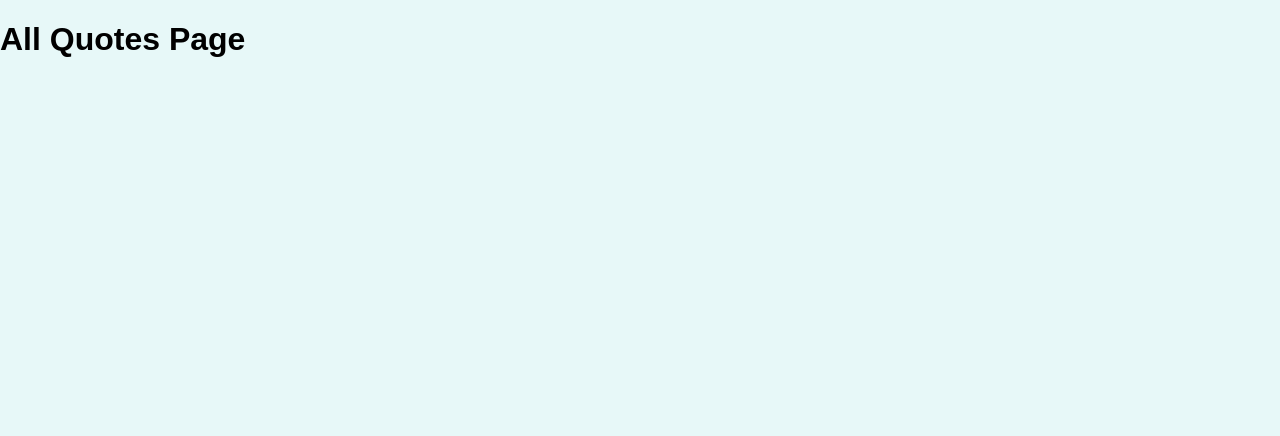
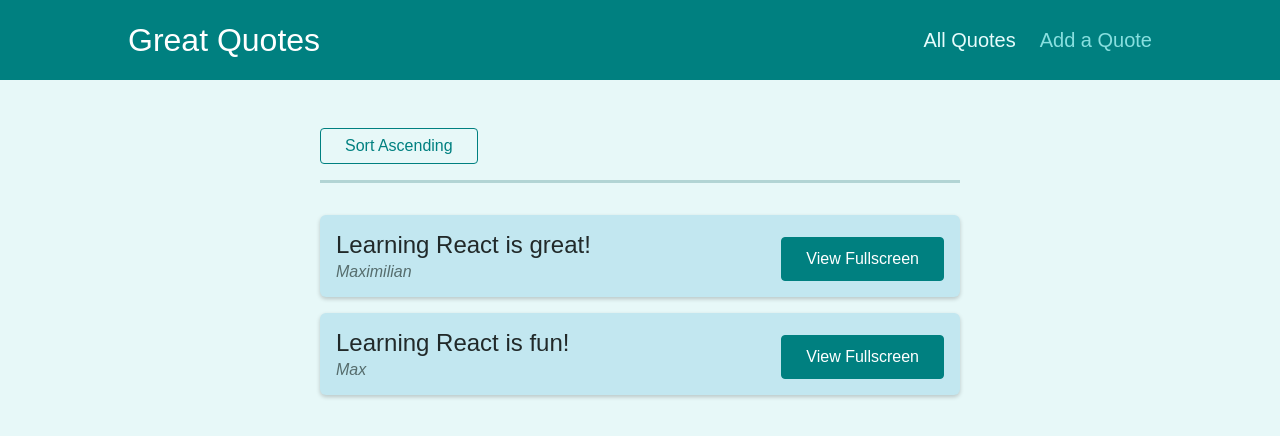
Before and after one commit to humbruno/react-router-tut, a React (Create React App) app: page /quotes in a window 1280 px wide. Shown: the top 436 px of the page. Built offline with nearby package versions, Linux system fonts and the light colour scheme.

Commit message:
feat: sorting quotes and url updates

```diff
--- a/src/App.js
+++ b/src/App.js
@@ -1,11 +1,14 @@
-import { Route, Switch, Redirect } from "react-router-dom";
+import { Route, Switch, Redirect } from 'react-router-dom';
+import Layout from './components/layout/Layout';
 
-import AllQuotes from "./pages/AllQuotes";
-import NewQuote from "./pages/NewQuote";
-import QuoteDetail from "./pages/QuoteDetail";
+import AllQuotes from './pages/AllQuotes';
+import NewQuote from './pages/NewQuote';
+import NotFound from './pages/NotFound';
+import QuoteDetail from './pages/QuoteDetail';
 
 function App() {
   return (
+    <Layout>
       <Switch>
         <Route path="/" exact>
           <Redirect to="/quotes" />
@@ -19,7 +22,11 @@ function App() {
         <Route path="/new-quote">
           <NewQuote />
         </Route>
+        <Route path="*">
+          <NotFound />
+        </Route>
       </Switch>
+    </Layout>
   );
 }
 
--- /dev/null
+++ b/src/components/layout/Layout.js
@@ -0,0 +1,15 @@
+import { Fragment } from 'react';
+import MainNavigation from './MainNavigation';
+
+import classes from './Layout.module.css';
+
+const Layout = (props) => {
+  return (
+    <Fragment>
+      <MainNavigation />
+      <main className={classes.main}>{props.children}</main>
+    </Fragment>
+  );
+};
+
+export default Layout;
--- /dev/null
+++ b/src/components/layout/MainNavigation.js
@@ -0,0 +1,26 @@
+import { NavLink } from 'react-router-dom';
+import classes from './MainNavigation.module.css';
+
+const MainNavigation = () => {
+  return (
+    <header className={classes.header}>
+      <div className={classes.logo}>Great Quotes</div>
+      <nav className={classes.nav}>
+        <ul>
+          <li>
+            <NavLink to="/quotes" activeClassName={classes.active}>
+              All Quotes
+            </NavLink>
+          </li>
+          <li>
+            <NavLink to="/new-quote" activeClassName={classes.active}>
+              Add a Quote
+            </NavLink>
+          </li>
+        </ul>
+      </nav>
+    </header>
+  );
+};
+
+export default MainNavigation;
--- a/src/components/quotes/QuoteForm.js
+++ b/src/components/quotes/QuoteForm.js
@@ -1,12 +1,14 @@
-import { useRef } from 'react';
+import { Fragment, useRef, useState } from 'react';
+import { Prompt } from 'react-router-dom';
 
-import Card from '../ui/Card';
-import LoadingSpinner from '../ui/LoadingSpinner';
+import Card from '../UI/Card';
+import LoadingSpinner from '../UI/LoadingSpinner';
 import classes from './QuoteForm.module.css';
 
 const QuoteForm = (props) => {
   const authorInputRef = useRef();
   const textInputRef = useRef();
+  const [isEntering, setIsEntering] = useState(false);
 
   function submitFormHandler(event) {
     event.preventDefault();
@@ -19,9 +21,28 @@ const QuoteForm = (props) => {
     props.onAddQuote({ author: enteredAuthor, text: enteredText });
   }
 
+  const formFocusedHandler = () => {
+    setIsEntering(true);
+  };
+
+  const finishEnteringHandler = () => {
+    setIsEntering(false);
+  };
+
   return (
+    <Fragment>
+      <Prompt
+        when={isEntering}
+        message={() =>
+          'Are you sure you want to leave? All entered data will be lost.'
+        }
+      />
       <Card>
-      <form className={classes.form} onSubmit={submitFormHandler}>
+        <form
+          className={classes.form}
+          onSubmit={submitFormHandler}
+          onFocus={formFocusedHandler}
+        >
           {props.isLoading && (
             <div className={classes.loading}>
               <LoadingSpinner />
@@ -29,18 +50,21 @@ const QuoteForm = (props) => {
           )}
 
           <div className={classes.control}>
-          <label htmlFor='author'>Author</label>
-          <input type='text' id='author' ref={authorInputRef} />
+            <label htmlFor="author">Author</label>
+            <input type="text" id="author" ref={authorInputRef} />
           </div>
           <div className={classes.control}>
-          <label htmlFor='text'>Text</label>
-          <textarea id='text' rows='5' ref={textInputRef}></textarea>
+            <label htmlFor="text">Text</label>
+            <textarea id="text" rows="5" ref={textInputRef}></textarea>
           </div>
           <div className={classes.actions}>
-          <button className='btn'>Add Quote</button>
+            <button onClick={finishEnteringHandler} className="btn">
+              Add Quote
+            </button>
           </div>
         </form>
       </Card>
+    </Fragment>
   );
 };
 
--- a/src/components/quotes/QuoteItem.js
+++ b/src/components/quotes/QuoteItem.js
@@ -1,4 +1,5 @@
 import classes from './QuoteItem.module.css';
+import { Link } from 'react-router-dom';
 
 const QuoteItem = (props) => {
   return (
@@ -9,9 +10,9 @@ const QuoteItem = (props) => {
         </blockquote>
         <figcaption>{props.author}</figcaption>
       </figure>
-      <a className='btn'>
+      <Link className="btn" to={`/quotes/${props.id}`}>
         View Fullscreen
-      </a>
+      </Link>
     </li>
   );
 };
--- a/src/components/quotes/QuoteList.js
+++ b/src/components/quotes/QuoteList.js
@@ -1,13 +1,42 @@
 import { Fragment } from 'react';
+import { useHistory, useLocation } from 'react-router-dom';
 
 import QuoteItem from './QuoteItem';
 import classes from './QuoteList.module.css';
 
+const sortQuotes = (quotes, ascending) => {
+  return quotes.sort((quoteA, quoteB) => {
+    if (ascending) {
+      return quoteA.id > quoteB.id ? 1 : -1;
+    } else {
+      return quoteA.id < quoteB.id ? 1 : -1;
+    }
+  });
+};
+
 const QuoteList = (props) => {
+  const history = useHistory();
+  const location = useLocation();
+
+  const queryParams = new URLSearchParams(location.search);
+
+  const isSortingAscending = queryParams.get('sort') === 'asc';
+
+  const sortedQuotes = sortQuotes(props.quotes, isSortingAscending);
+
+  const changeSortingHandler = () => {
+    history.push('/quotes?sort=' + (isSortingAscending ? 'desc' : 'asc'));
+  };
+
   return (
     <Fragment>
+      <div className={classes.sorting}>
+        <button onClick={changeSortingHandler}>
+          Sort {isSortingAscending ? 'Descending' : 'Ascending'}
+        </button>
+      </div>
       <ul className={classes.list}>
-        {props.quotes.map((quote) => (
+        {sortedQuotes.map((quote) => (
           <QuoteItem
             key={quote.id}
             id={quote.id}
--- a/src/pages/AllQuotes.js
+++ b/src/pages/AllQuotes.js
@@ -1,5 +1,20 @@
+import QuoteList from '../components/quotes/QuoteList';
+
+const DUMMY_QUOTES = [
+  {
+    id: 'q1',
+    author: 'Max',
+    text: 'Learning React is fun!',
+  },
+  {
+    id: 'q2',
+    author: 'Maximilian',
+    text: 'Learning React is great!',
+  },
+];
+
 const AllQuotes = () => {
-  return <h1>All Quotes Page</h1>;
+  return <QuoteList quotes={DUMMY_QUOTES} />;
 };
 
 export default AllQuotes;
--- a/src/pages/NewQuote.js
+++ b/src/pages/NewQuote.js
@@ -1,5 +1,16 @@
+import QuoteForm from '../components/quotes/QuoteForm';
+import { useHistory } from 'react-router-dom';
+
 const NewQuote = () => {
-  return <h1>New Quote page</h1>;
+  const history = useHistory();
+
+  const addQuoteHandler = (quoteData) => {
+    console.log(quoteData);
+
+    history.push('/quotes');
+  };
+
+  return <QuoteForm onAddQuote={addQuoteHandler} />;
 };
 
 export default NewQuote;
--- /dev/null
+++ b/src/pages/NotFound.js
@@ -0,0 +1,9 @@
+const NotFound = () => {
+  return (
+    <div className="centered">
+      <p>Page not found!</p>
+    </div>
+  );
+};
+
+export default NotFound;
--- a/src/pages/QuoteDetail.js
+++ b/src/pages/QuoteDetail.js
@@ -1,5 +1,38 @@
+import { Fragment } from 'react';
+import { useParams, Route } from 'react-router-dom';
+import Comments from '../components/comments/Comments';
+import HighlightedQuote from '../components/quotes/HighlightedQuote';
+
+const DUMMY_QUOTES = [
+  {
+    id: 'q1',
+    author: 'Max',
+    text: 'Learning React is fun!',
+  },
+  {
+    id: 'q2',
+    author: 'Maximilian',
+    text: 'Learning React is great!',
+  },
+];
+
 const QuoteDetail = () => {
-  return <h1>Quote Detail Page</h1>;
+  const params = useParams();
+
+  const quote = DUMMY_QUOTES.find((quote) => quote.id === params.quoteId);
+
+  if (!quote) {
+    return <p>No quote found!</p>;
+  }
+
+  return (
+    <Fragment>
+      <HighlightedQuote text={quote.text} author={quote.author} />
+      <Route path={'/quotes/:quoteId/comments'}>
+        <Comments />
+      </Route>
+    </Fragment>
+  );
 };
 
 export default QuoteDetail;
```
Lines whose indentation alone changed are shown as unchanged.
